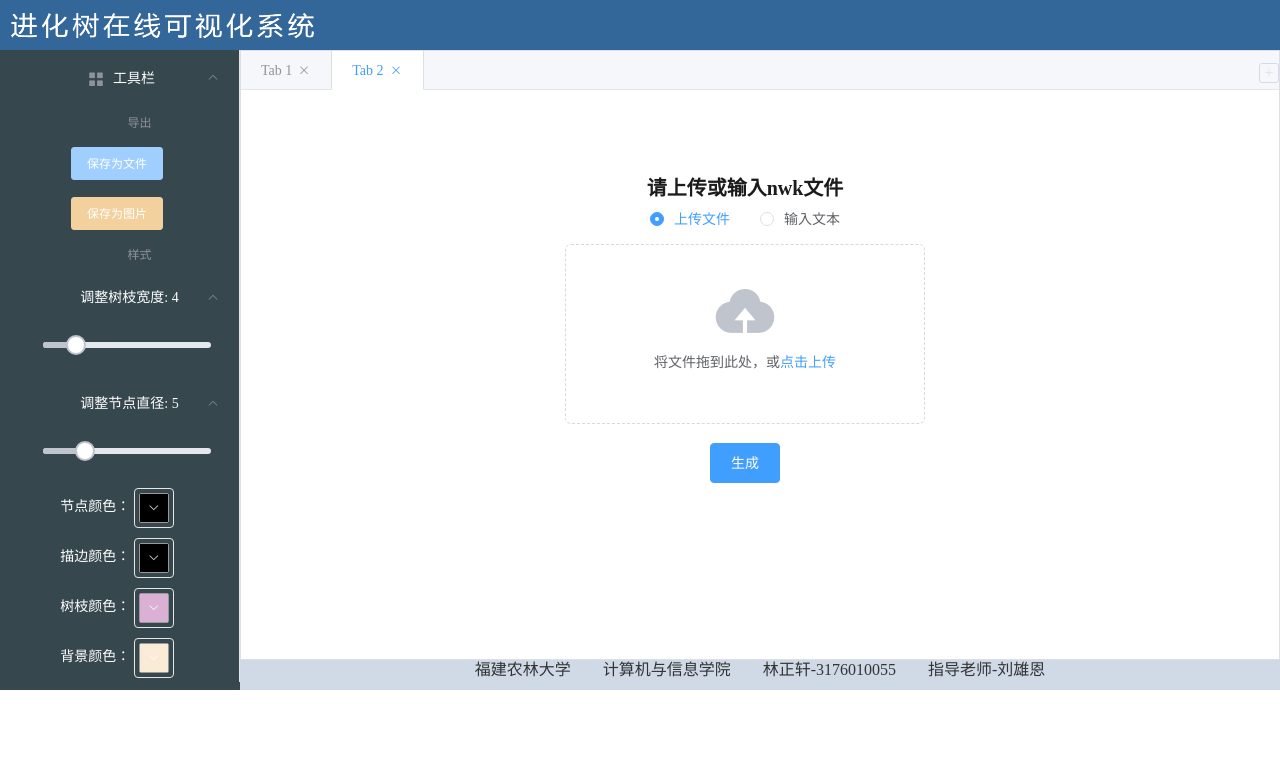
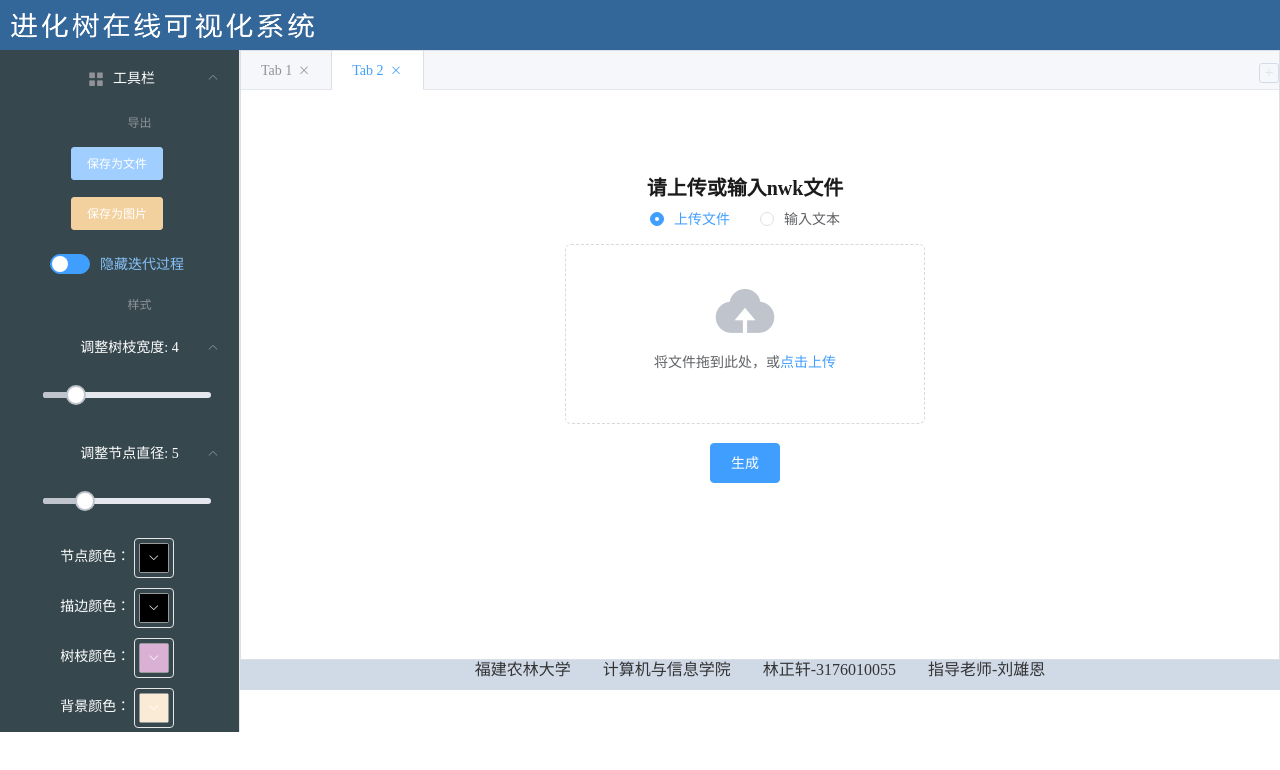
Before and after one commit to Coooder-X/phylogenetic-trees-visualization, a Vue app: page / in a window 1280 px wide. Shown: the top 770 px of the page. Built offline with nearby package versions, Linux system fonts and the light colour scheme.

Commit message:
feat: 增加切换显示过程动画和不显示的功能

```diff
--- a/src/components/asideBar.vue
+++ b/src/components/asideBar.vue
@@ -4,7 +4,6 @@
         <el-menu
             default-active="1"
             :default-openeds='["1","1-3","1-4"]'
-            class="el-menu-vertical-demo"
             @open="handleOpen"
             @close="handleClose"
             background-color="#36474e"
@@ -33,6 +32,16 @@
                             @click="saveImage">
                             保存为图片
                         </el-button>
+                    </el-menu-item>
+                    <el-menu-item index="1-2">
+                        <el-switch
+                            v-model="animate.animation"
+                            class="switchStyle"
+                            active-color="#13ce66"
+                            inactive-color="#409EFF"
+                            :active-text="animate.text"
+                            @change="changeAnimate">
+                        </el-switch>
                     </el-menu-item>
                 </el-menu-item-group>
                 <el-menu-item-group title="样式">
@@ -154,7 +163,10 @@ export default {
                 ],
                 sliderDisabled: true
             },
-
+            animate: {
+                animation: false,
+                text: '隐藏迭代过程'
+            }
         };
     },
     methods: {
@@ -184,6 +196,15 @@ export default {
         },
         handleClose(key, keyPath) {
             console.log(key, keyPath);
+        },
+        changeAnimate(data) {
+            if(data) {
+                this.animate.text = '显示迭代过程';
+                bus.$emit('changeAnimate', this.animate);
+            } else {
+                this.animate.text = '隐藏迭代过程';
+                bus.$emit('changeAnimate', this.animate);
+            }
         },
         editNodeRadius() {
             bus.$emit('editNodeRadius', this.treeStyle.nodeRadius);
@@ -221,4 +242,11 @@ export default {
     margin-left: -13%;
     margin-right: -13%;
 }
+/deep/ .switchStyle{
+    .el-switch__label {
+        position: left;
+        color: rgb(135, 194, 248);
+    }
+}
+
 </style>
--- a/src/components/svgArea.vue
+++ b/src/components/svgArea.vue
@@ -46,7 +46,10 @@ export default {
     components: {EditText, EditTree, EditEdge},
     props: {
         svgName: String,
-        treeInfo: String
+        treeInfo: String,
+        animate: {
+            animation: false
+        },
     },
     data() {
         return {
@@ -126,7 +129,7 @@ export default {
         });
         this.$nextTick(() => {
             //  每个 svg 实例都有一个唯一的名字（等于对应tab的content），以便根据 id 操作 DOM 树
-            initSvg(this.svgName, this.EditData, this.treeInfo, this.saveInfo);
+            initSvg(this.svgName, this.EditData, this.treeInfo, this.saveInfo, this.animate);
         });
     },
     methods: {
--- a/src/components/treeTabs.vue
+++ b/src/components/treeTabs.vue
@@ -9,7 +9,7 @@
               @statusChange="statusChange(index)"
               @loadTreeInfo="loadTreeInfo"
               :svgName="item.title"></nwk-input>
-            <svg-area v-else :svgName="item.title" :treeInfo="treeInfo[index]" ref="svgFile"></svg-area>
+            <svg-area v-else :svgName="item.title" :treeInfo="treeInfo[index]" :animate="animate" ref="svgFile"></svg-area>
         </el-tab-pane>
     </el-tabs>
 </template>
@@ -24,6 +24,9 @@ export default {
     name: "treeTabs",
     data() {
       return {
+        animate: {
+            animation: false
+        },
         hasInput: [false, false],
         treeInfo: ['', ''], //  每个进化树的 nwk 文件文本
         editableTabsValue: '2',
@@ -40,6 +43,9 @@ export default {
       }
     },
 	mounted() {
+    bus.$on('changeAnimate', data => {
+        this.animate.animation = data.animation;  //  这里只能复制变量而不是对象，否则影响到传值给子组件
+    });
 		bus.$on('getFile', data => {	//	asideBar 组件发来需要保存文件的请求，此处返回文件名和内容
 			let tab = this.getNowTab();
 			data.fileName = tab.title;
--- a/src/svgMain.js
+++ b/src/svgMain.js
@@ -4,7 +4,7 @@ import {getTree, nwk2json, initTreeShape, processNoneName, processLeaf, fatherEd
 import {paintAllLinks, paintAllNodes, paintAllTexts, createShape, positionShift, svgAddMousewheel, svgMove} from "./algorithm/SDrawUtil.js";
 import randomNewick from "./algorithm/AutoNwk.js";
 
-export default function(svgName, EditData, treeInfo, saveInfo) {
+export default function(svgName, EditData, treeInfo, saveInfo, animate) {
     var svgNS = 'http://www.w3.org/2000/svg';   //命名空间
     var oParent = document.getElementById(svgName);   //获取父节点 才能添加到页面中
     // var centerX = oParent.offsetWidth/2;   //中心点横坐标
@@ -65,10 +65,17 @@ export default function(svgName, EditData, treeInfo, saveInfo) {
     var pairName = choose(edges, datas), pair = [];
     var record = 0;
 
-    // iter();
+    if(!animate || !animate.animation) {
+        iter();
+    }
 
     setInterval(function(){
-        paintAmimation();
+        if(animate && animate.animation) {  //  打开动画
+            paintAmimation();
+        }
+        else if(!animate || !animate.animation) {
+            iter();
+        }
         //  由于quadTree的合法范围可能比视窗大很多，因此将nodes平移到视窗中心，存储在shiftedNodes中
         let shiftedNodes = positionShift(screenWidth, screenHeight, treeWidth, treeHeight, manyBody.nodes);
         paintAllLinks(shiftedNodes, manyBody.edges, pad_Link, EditData);
@@ -92,16 +99,12 @@ export default function(svgName, EditData, treeInfo, saveInfo) {
 
             pairName = choose(manyBody.edges, manyBody.datas), pair = []; //  添加节点后，重新迭代
             record = 0;
-            iter();
-            // paintAmimation();
         } else if(EditData.edgeData.isEditing == true) {    //  修改边
             EditData.edgeData.isEditing = false;
             G = createGraph(manyBody.edges);
             saveInfo.G = G, saveInfo.datas = manyBody.datas;
             pairName = choose(manyBody.edges, manyBody.datas), pair = []; //  修改边长后，重新迭代
             record = 0;
-            iter();
-            // paintAmimation();
         }
     }, 10);
 
```
